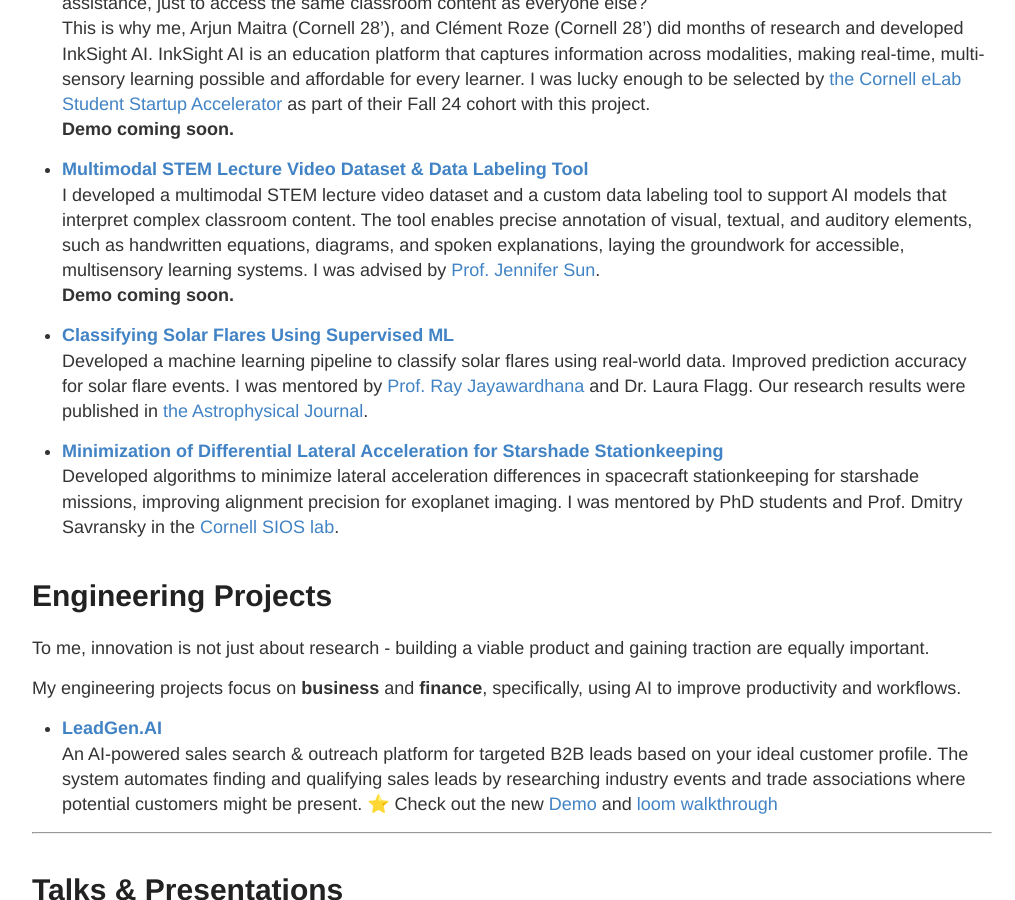
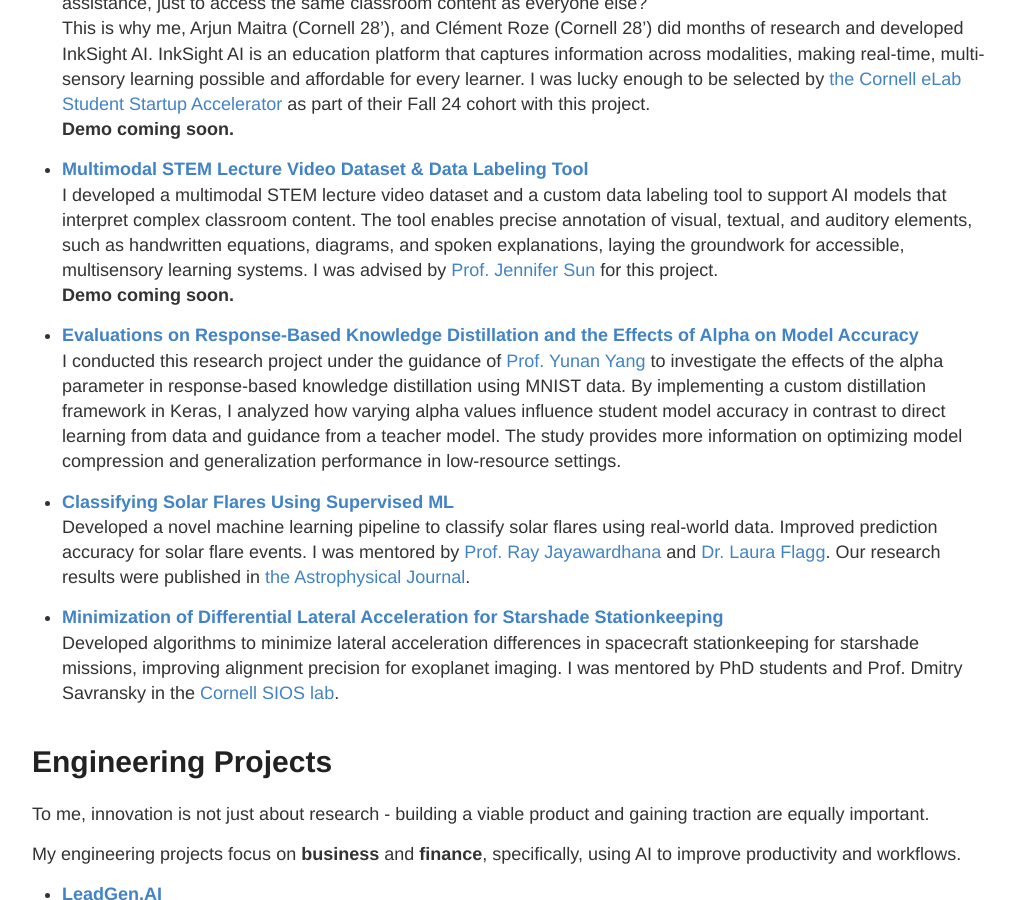
Before and after one commit to nicolehao34/nicolehao34.github.io, a Jekyll site: the page built from index.md, in a window 1280 px wide and 900 px high, scrolled down 810 px. Shown: the whole window, without its empty margins (128-1143 px from the left). Built offline with Jekyll 4.4.1, drawn with Linux system fonts in a browser that asks for light colours.

Commit message:
Update index.md

```diff
--- a/index.md
+++ b/index.md
@@ -24,13 +24,15 @@
 **Demo coming soon.**
 
 - **[Multimodal STEM Lecture Video Dataset & Data Labeling Tool](https://github.com/Cornell-InkSight/InkSight-DataLabeler.git)** <br>
-I developed a multimodal STEM lecture video dataset and a custom data labeling tool to support AI models that interpret complex classroom content. The tool enables precise annotation of visual, textual, and auditory elements, such as handwritten equations, diagrams, and spoken explanations, laying the groundwork for accessible, multisensory learning systems. I was advised by [Prof. Jennifer Sun](https://jenjsun.com/). <br>
+I developed a multimodal STEM lecture video dataset and a custom data labeling tool to support AI models that interpret complex classroom content. The tool enables precise annotation of visual, textual, and auditory elements, such as handwritten equations, diagrams, and spoken explanations, laying the groundwork for accessible, multisensory learning systems. I was advised by [Prof. Jennifer Sun](https://jenjsun.com/) for this project. <br>
 **Demo coming soon.**
 
+- **[Evaluations on Response-Based Knowledge Distillation and the Effects of
+Alpha on Model Accuracy](https://github.com/nicolehao34/Knowledge-Distillation-Effects-Of-Alpha/blob/ef5b7dce5d1f4a334c3b56c916856047dd087c86/Knowledge_Distillation_Final_Report.pdf)** <br>
+I conducted this research project under the guidance of [Prof. Yunan Yang](https://yunany.github.io/) to investigate the effects of the alpha parameter in response-based knowledge distillation using MNIST data. By implementing a custom distillation framework in Keras, I analyzed how varying alpha values influence student model accuracy in contrast to direct learning from data and guidance from a teacher model. The study provides more information on optimizing model compression and generalization performance in low-resource settings.
+
 - **[Classifying Solar Flares Using Supervised ML](https://github.com/nicolehao34/solar_flares_classification)** <br>
-  Developed a machine learning pipeline to classify solar flares using real-world data. Improved prediction accuracy for solar flare events. I was mentored by [Prof. Ray Jayawardhana](https://www.drrayjay.net/) and Dr. Laura Flagg. Our research results were published in [the Astrophysical Journal](https://iopscience.iop.org/article/10.3847/1538-4357/ad5be3).
-
-
+  Developed a novel machine learning pipeline to classify solar flares using real-world data. Improved prediction accuracy for solar flare events. I was mentored by [Prof. Ray Jayawardhana](https://www.drrayjay.net/) and [Dr. Laura Flagg](https://lauraflagg.github.io/). Our research results were published in [the Astrophysical Journal](https://iopscience.iop.org/article/10.3847/1538-4357/ad5be3).
 
 - **[Minimization of Differential Lateral Acceleration for Starshade Stationkeeping](https://github.com/nicolehao34/starshade_stationkeeping)** <br>
   Developed algorithms to minimize lateral acceleration differences in spacecraft stationkeeping for starshade missions, improving alignment precision for exoplanet imaging. I was mentored by PhD students and Prof. Dmitry Savransky in the [Cornell SIOS lab](https://sioslab.mae.cornell.edu/).
```
